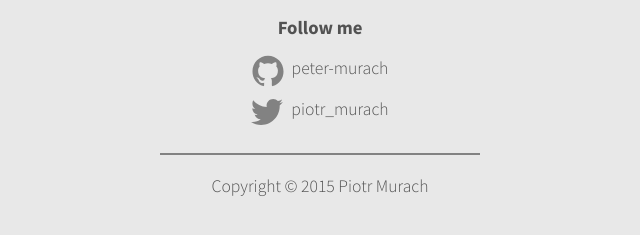
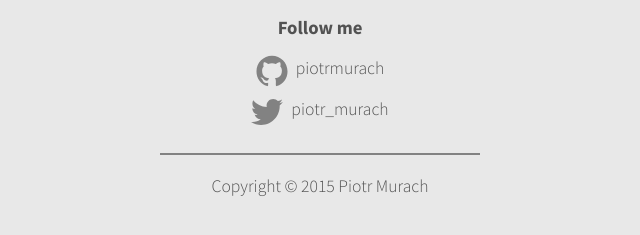
Before and after one commit to piotrmurach/finite_machine, a plain HTML site: page index.html in a window 1280 px wide. Shown: the part 2031-2266 px from the top of the page, 320-960 px from the left. Drawn offline with Linux system fonts and the light colour scheme.

Commit message:
Change GitHub account references.

```diff
--- a/index.html
+++ b/index.html
@@ -39,8 +39,8 @@
       <a href=""></a>
     </h1>
     <nav class="actions">
-      <a href="//github.com/peter-murach/finite_machine#contents">documentation</a>
-      <a href="//github.com/peter-murach/finite_machine">github</a>
+      <a href="//github.com/piotrmurach/finite_machine#contents">documentation</a>
+      <a href="//github.com/piotrmurach/finite_machine">github</a>
     </nav>
   </div>
 </header>
@@ -159,13 +159,13 @@
     <ul class="social-media-list">
       <li><h3>Follow me</h3></li>
       <li>
-        <a href="https://github.com/peter-murach">
+        <a href="https://github.com/piotrmurach">
           <span class="icon icon--github">
             <svg viewBox="0 0 16 16">
               <path fill="#828282" d="M7.999,0.431c-4.285,0-7.76,3.474-7.76,7.761 c0,3.428,2.223,6.337,5.307,7.363c0.388,0.071,0.53-0.168,0.53-0.374c0-0.184-0.007-0.672-0.01-1.32 c-2.159,0.469-2.614-1.04-2.614-1.04c-0.353-0.896-0.862-1.135-0.862-1.135c-0.705-0.481,0.053-0.472,0.053-0.472 c0.779,0.055,1.189,0.8,1.189,0.8c0.692,1.186,1.816,0.843,2.258,0.645c0.071-0.502,0.271-0.843,0.493-1.037 C4.86,11.425,3.049,10.76,3.049,7.786c0-0.847,0.302-1.54,0.799-2.082C3.768,5.507,3.501,4.718,3.924,3.65 c0,0,0.652-0.209,2.134,0.796C6.677,4.273,7.34,4.187,8,4.184c0.659,0.003,1.323,0.089,1.943,0.261 c1.482-1.004,2.132-0.796,2.132-0.796c0.423,1.068,0.157,1.857,0.077,2.054c0.497,0.542,0.798,1.235,0.798,2.082 c0,2.981-1.814,3.637-3.543,3.829c0.279,0.24,0.527,0.713,0.527,1.437c0,1.037-0.01,1.874-0.01,2.129 c0,0.208,0.14,0.449,0.534,0.373c3.081-1.028,5.302-3.935,5.302-7.362C15.76,3.906,12.285,0.431,7.999,0.431z"/>
             </svg>
           </span>
-          <span class="username">peter-murach</span>
+          <span class="username">piotrmurach</span>
         </a>
       </li>
       <li>
```
Also changed, not shown: 1 other file.
